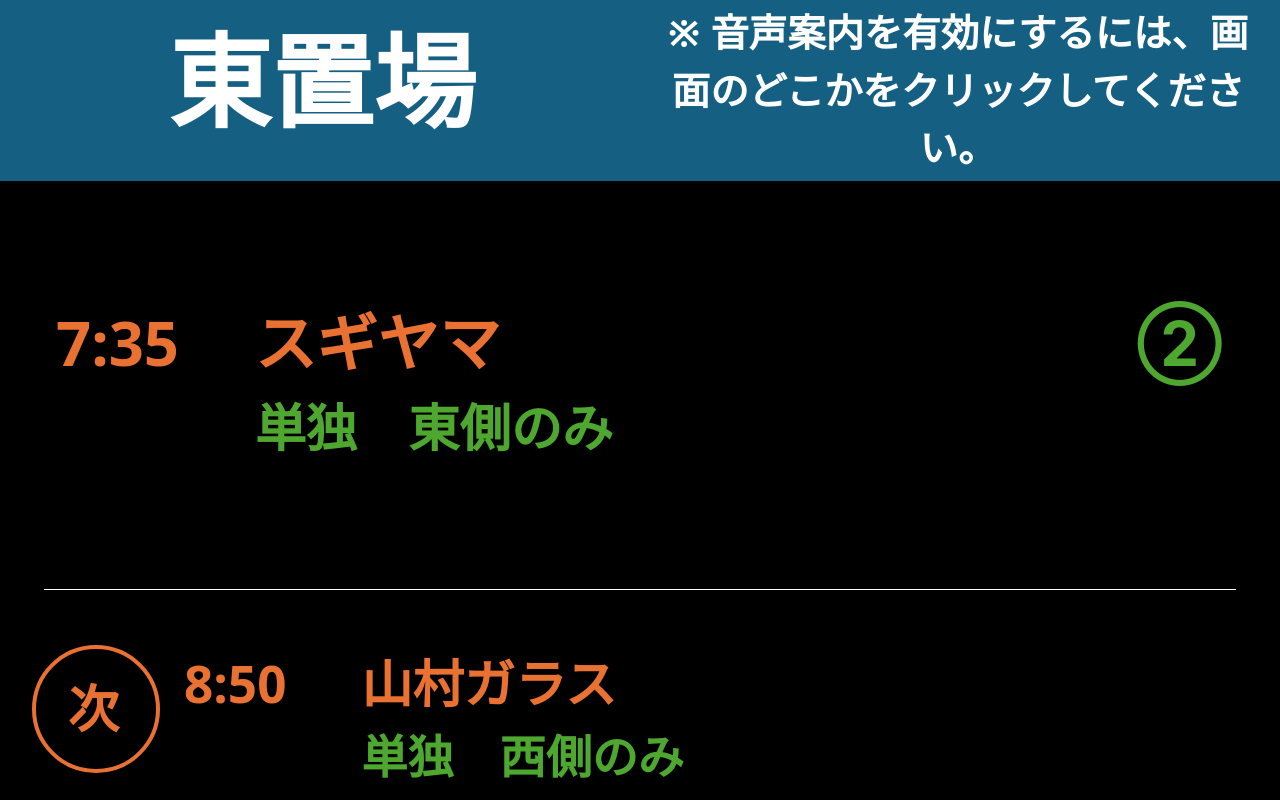
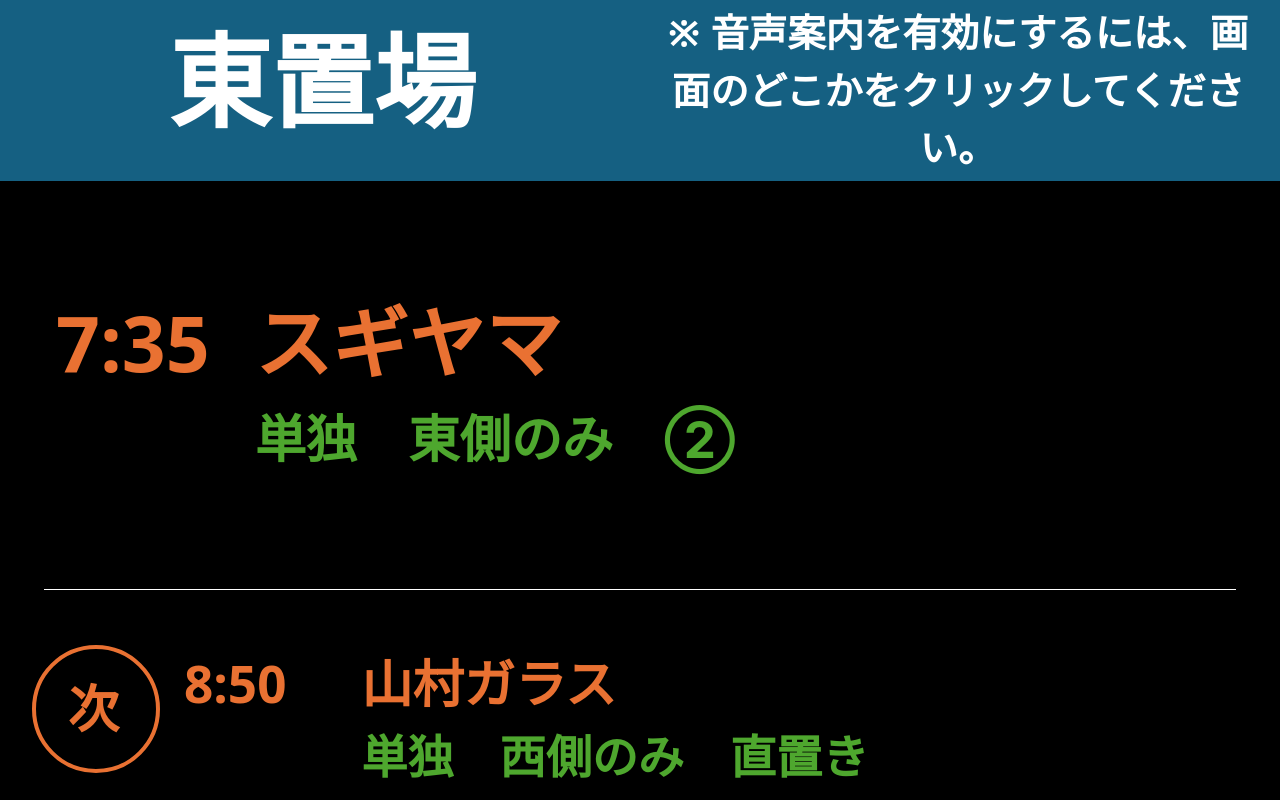
Before and after one commit to kmaruoka/essahoisa, a React (Vite) app: page / in a window 1280 px wide. Built offline with nearby package versions, Linux system fonts and the light colour scheme.

Commit message:
fix: 掲載時間の調整

```diff
--- a/public/data/east.json
+++ b/public/data/east.json
@@ -2,7 +2,7 @@
   "meta": {
     "sheetName": "東側時間順 ",
     "sourceFile": "発車データ.xlsx",
-    "generatedAt": "2025-09-22T07:07:37.588Z",
+    "generatedAt": "2025-10-10T14:08:22.807Z",
     "configKey": "east"
   },
   "entries": [
@@ -24,7 +24,7 @@
       "finishTime": "4:55",
       "supplierName": "不二電子",
       "preparation": "2社",
-      "restriction": "混載不可",
+      "note": "混載不可",
       "yard": "西側のみ",
       "lane": "⑧",
       "supplierReading": "ふじでんし",
@@ -37,7 +37,7 @@
       "finishTime": "4:55",
       "supplierName": "中央発條（東洋含む）",
       "yard": "西側のみ",
-      "lane": "⑧",
+      "lane": "b",
       "supplierReading": "ちゅうおうはつじょう",
       "materialReading": "せいひんしー",
       "id": "east-450-003"
@@ -215,9 +215,9 @@
     },
     {
       "number": "18",
-      "arrivalTime": "19:15",
+      "arrivalTime": "20:00",
       "finishTime": "20:05",
-      "supplierName": "あいうえおかきくけこ\nさしすせそたちつてと",
+      "supplierName": "高棚便",
       "preparation": "複数社",
       "note": "右表参考",
       "yard": "東西あり",
@@ -229,8 +229,8 @@
     {
       "number": "19",
       "arrivalTime": "23:10",
-      "finishTime": "23:15",
-      "supplierName": "光徳便（高棚便空箱含む）",
+      "finishTime": "23:30",
+      "supplierName": "高棚便",
       "preparation": "複数社",
       "note": "右表参考",
       "yard": "東西あり",
--- a/src/App.tsx
+++ b/src/App.tsx
@@ -17,6 +17,7 @@ const buildConfigUrl = (): string => {
 };
 
 export default function App() {
+  console.log('App コンポーネント実行開始');
   const [config, setConfig] = useState<AppConfig | null>(null);
   const [loading, setLoading] = useState(true);
   const [error, setError] = useState<string | null>(null);
@@ -44,18 +45,22 @@ export default function App() {
 
   useEffect(() => {
     const url = buildConfigUrl();
+    console.log('設定ファイルURL:', url);
     fetch(url, { cache: 'no-store' })
       .then(async (response) => {
+        console.log('設定ファイルレスポンス:', response.status);
         if (!response.ok) {
           throw new Error(`設定ファイルの取得に失敗しました (${response.status})`);
         }
         return (await response.json()) as AppConfig;
       })
       .then((json) => {
+        console.log('設定ファイル取得成功:', json);
         setConfig(json);
         setLoading(false);
       })
       .catch((err: unknown) => {
+        console.error('設定ファイル取得エラー:', err);
         setError(err instanceof Error ? err.message : '設定ファイルの取得に失敗しました');
         setLoading(false);
       });
@@ -67,8 +72,11 @@ export default function App() {
   }, [config]);
 
   const monitor: MonitorConfig | undefined = useMemo(() => {
+    console.log('monitor useMemo 実行:', { config, monitorId });
     if (!config || !monitorId) return undefined;
-    return config.monitors.find((item) => item.id === monitorId);
+    const found = config.monitors.find((item) => item.id === monitorId);
+    console.log('見つかったmonitor:', found);
+    return found;
   }, [config, monitorId]);
 
   if (loading) {
@@ -95,5 +103,6 @@ export default function App() {
     );
   }
 
+  console.log('ScheduleScreen をレンダリング:', { monitor, config });
   return <ScheduleScreen monitor={monitor} appConfig={config} />;
 }
--- a/src/components/ScheduleRow.tsx
+++ b/src/components/ScheduleRow.tsx
@@ -8,19 +8,11 @@ interface ScheduleRowProps {
 }
 
 export const ScheduleRow: FC<ScheduleRowProps> = ({ entry, variant }) => {
-  // レーン番号を解析して円形アイコンとして表示
-  const parseLaneNumbers = (laneStr: string) => {
-    if (!laneStr) return [];
-    return laneStr.match(/[①②③④⑤⑥⑦⑧⑨⑩⑪⑫⑬⑭⑮⑯⑰⑱⑲⑳]/g) || [];
-  };
-
-  const laneNumbers = parseLaneNumbers(entry.lane || '');
-
   return (
     <Container fluid className={`schedule-row ${variant}`}>
       <Row className="main-line align-items-baseline">
         <Col md={2} className="time">{entry.arrivalTime || '-'}</Col>
-        <Col md={7} className="supplier">
+        <Col md={10} className="supplier">
           {entry.supplierName ? (
             entry.supplierName.split('\n').map((line, index) => (
               <div key={index}>{line}</div>
@@ -29,25 +21,16 @@ export const ScheduleRow: FC<ScheduleRowProps> = ({ entry, variant }) => {
             '未定'
           )}
         </Col>
-        {laneNumbers.length > 0 && (
-          <Col md={3} className="lane-indicators text-end">
-            {laneNumbers.map((num, index) => (
-              <span key={index} className="lane-number">{num}</span>
-            ))}
-          </Col>
-        )}
       </Row>
       <Row className="details">
         <Col md={2}></Col>
         <Col md={7}>
           {entry.preparation && <span className="preparation">{entry.preparation}</span>}
           {entry.yard && <span className="yard">　{entry.yard}</span>}
+          {entry.lane && <span className="lane">　{entry.lane}</span>}
         </Col>
         <Col md={3}>
           {entry.note && <span className="note">　{entry.note}</span>}
-          {variant === 'secondary' && entry.restriction && (
-            <span className="restriction-note text-end">{entry.restriction}</span>
-          )}
         </Col>
       </Row>
     </Container>
--- a/src/components/ScheduleScreen.tsx
+++ b/src/components/ScheduleScreen.tsx
@@ -90,74 +90,42 @@ export const ScheduleScreen = ({ monitor, appConfig }: ScheduleScreenProps) => {
     });
   }, [data]);
 
-  // 現在時刻を基準に直近未来時刻のデータを取得（日をまたぐ対応）
-  const filteredEntries = useMemo(() => {
+  // 表示対象の便を特定し、arrivalTimeが小さい順に2便を取得
+  const displayEntries = useMemo(() => {
     const now = new Date();
     const currentTime = now.getHours() * 60 + now.getMinutes(); // 分単位で現在時刻を取得
 
-    const filtered = entries.filter(entry => {
+    // 1. 表示対象の便を特定 - シンプルに現在時刻以降の便を取得
+    const targetEntries = entries.filter(entry => {
       if (!entry.arrivalTime) return false;
 
-      // 到着時刻を分単位に変換
       const [hours, minutes] = entry.arrivalTime.split(':').map(Number);
       const arrivalTime = hours * 60 + minutes;
 
-      // 現在時刻以降のデータを取得
-      // ただし、深夜（23時以降）の場合は翌日の早朝（6時前）も含める
+      // 現在時刻以降の便を取得（日をまたぐ対応）
       if (currentTime >= 1380) { // 23:00以降
         return arrivalTime >= currentTime || arrivalTime < 360; // 6時前も含める
       } else {
-        return arrivalTime >= currentTime; // 通常は現在時刻以降のみ
+        return arrivalTime >= currentTime;
       }
     });
 
-    // 日をまたぐ場合、翌日の最初の便も含める
-    if (filtered.length === 0 || (currentTime >= 1380 && filtered.length < 3)) {
-      const nextDayEntries = entries.filter(entry => {
-        if (!entry.arrivalTime) return false;
-        const [hours, minutes] = entry.arrivalTime.split(':').map(Number);
-        const arrivalTime = hours * 60 + minutes;
-        return arrivalTime < 360; // 6時前の便
-      });
-
-      // 翌日の便を追加（重複を避ける）
-      const existingTimes = new Set(filtered.map(e => e.arrivalTime));
-      const additionalEntries = nextDayEntries.filter(e => !existingTimes.has(e.arrivalTime));
-      return [...filtered, ...additionalEntries];
-    }
-
-    return filtered;
+    // 2. arrivalTimeが小さい順にソートして最初の2便を取得
+    const sorted = targetEntries.sort((a, b) => {
+      const [aHours, aMinutes] = a.arrivalTime.split(':').map(Number);
+      const [bHours, bMinutes] = b.arrivalTime.split(':').map(Number);
+      const aTime = aHours * 60 + aMinutes;
+      const bTime = bHours * 60 + bMinutes;
+      return aTime - bTime;
+    });
+    return sorted.slice(0, 2); // 最大2便
   }, [entries]);
 
-  const displayCountRaw = monitor.displayEntryCount ?? 1;
-  const mainCount = Math.max(1, displayCountRaw);
-  const mainEntries = filteredEntries.slice(0, mainCount);
+  // 上段（メイン表示）
+  const mainEntries = displayEntries.slice(0, 1);
 
-  // 次の便を取得（現在の便が最終便の場合は翌日の最初の便を表示）
-  const nextEntry = useMemo(() => {
-    if (filteredEntries.length > mainCount) {
-      return filteredEntries[mainCount];
-    }
-
-    // 現在の便が最終便の場合、翌日の最初の便を探す
-    const now = new Date();
-    const currentTime = now.getHours() * 60 + now.getMinutes();
-
-    // 翌日の早朝の便を探す
-    const nextDayEntries = entries.filter(entry => {
-      if (!entry.arrivalTime) return false;
-      const [hours, minutes] = entry.arrivalTime.split(':').map(Number);
-      const arrivalTime = hours * 60 + minutes;
-      return arrivalTime < 360; // 6時前の便
-    });
-
-    // 翌日の便の中で最も早いものを返す
-    if (nextDayEntries.length > 0) {
-      return nextDayEntries[0];
-    }
-
-    return undefined;
-  }, [filteredEntries, mainCount, entries]);
+  // 下段（次の便）
+  const nextEntry = displayEntries[1];
 
   const [spokenEntries, setSpokenEntries] = useState<Set<string>>(new Set());
   const [userInteracted, setUserInteracted] = useState(false);
@@ -285,7 +253,7 @@ export const ScheduleScreen = ({ monitor, appConfig }: ScheduleScreenProps) => {
     if (!monitor.hasAudio || !SPEECH_SUPPORTED) {
       return;
     }
-    if (!filteredEntries.length) {
+    if (!displayEntries.length) {
       return;
     }
 
@@ -293,7 +261,7 @@ export const ScheduleScreen = ({ monitor, appConfig }: ScheduleScreenProps) => {
     const currentTime = now.getHours() * 60 + now.getMinutes();
     const speechTimings = monitor.speechTimings ?? [0]; // デフォルトは入線時刻
 
-    filteredEntries.forEach(entry => {
+    displayEntries.forEach(entry => {
       if (!entry.id || !entry.arrivalTime) return;
 
       // 到着時刻を分単位に変換
@@ -339,7 +307,7 @@ export const ScheduleScreen = ({ monitor, appConfig }: ScheduleScreenProps) => {
         }
       });
     });
-  }, [monitor.hasAudio, monitor.speechFormat, monitor.speechRate, monitor.speechPitch, monitor.speechLang, monitor.speechTimings, appConfig.speechFormat, filteredEntries, spokenEntries]);
+  }, [monitor.hasAudio, monitor.speechFormat, monitor.speechRate, monitor.speechPitch, monitor.speechLang, monitor.speechTimings, appConfig.speechFormat, displayEntries, spokenEntries]);
 
   return (
     <Container fluid className="screen">
--- a/src/styles.css
+++ b/src/styles.css
@@ -15,7 +15,7 @@
   /* ヘッダの音声案内 */
   --font-size-small: clamp(2rem, 3vw, 5.5rem);
   /* 上段の上段 */
-  --font-size-responsive-large: clamp(1.8rem, 4.8vw, 7.2rem);
+  --font-size-responsive-large: clamp(1.8rem, 6vw, 7.2rem);
   /* 上段の下段と下段の上段 */
   --font-size-responsive-medium: clamp(1.5rem, 4.0vw, 6.0rem);
   /* 下段の下段 */
--- a/src/types.ts
+++ b/src/types.ts
@@ -10,7 +10,6 @@ export interface ScheduleEntry {
   lane?: string;
   supplierReading?: string;
   materialReading?: string;
-  restriction?: string;
 }
 
 export interface ScheduleFile {
```
